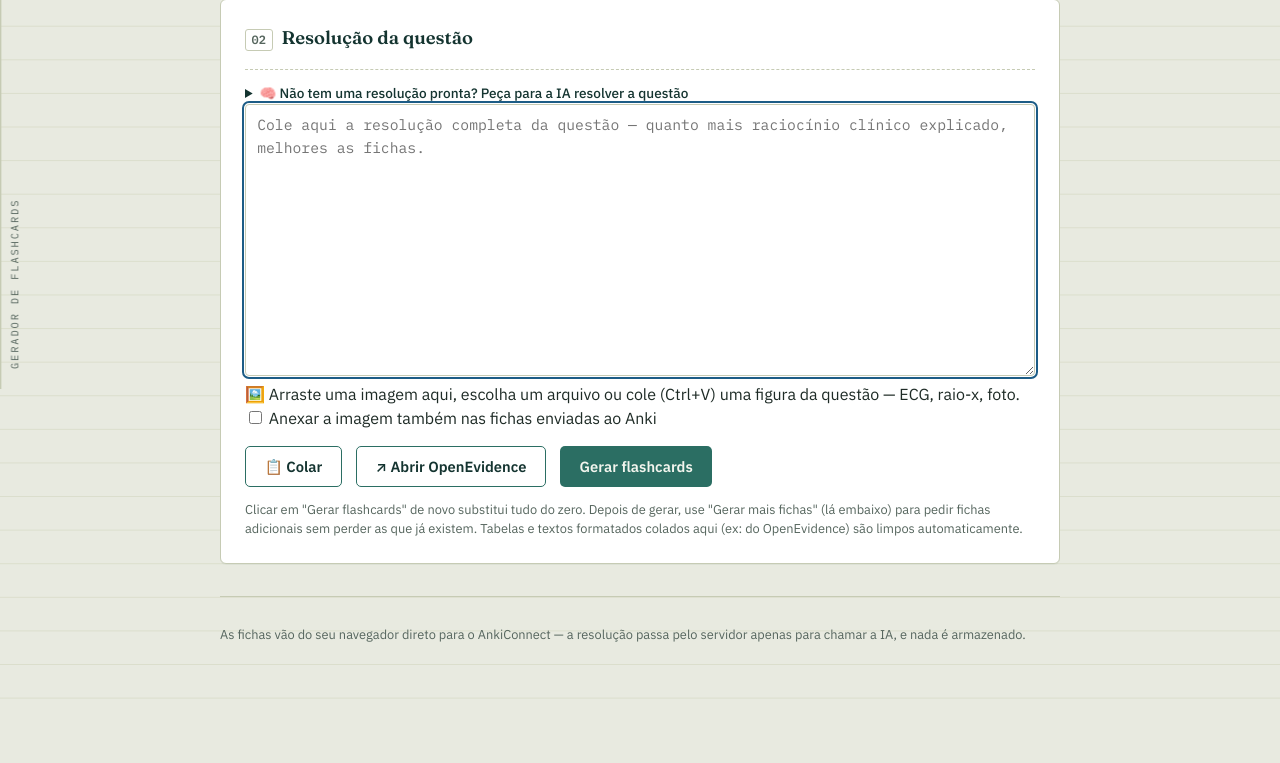
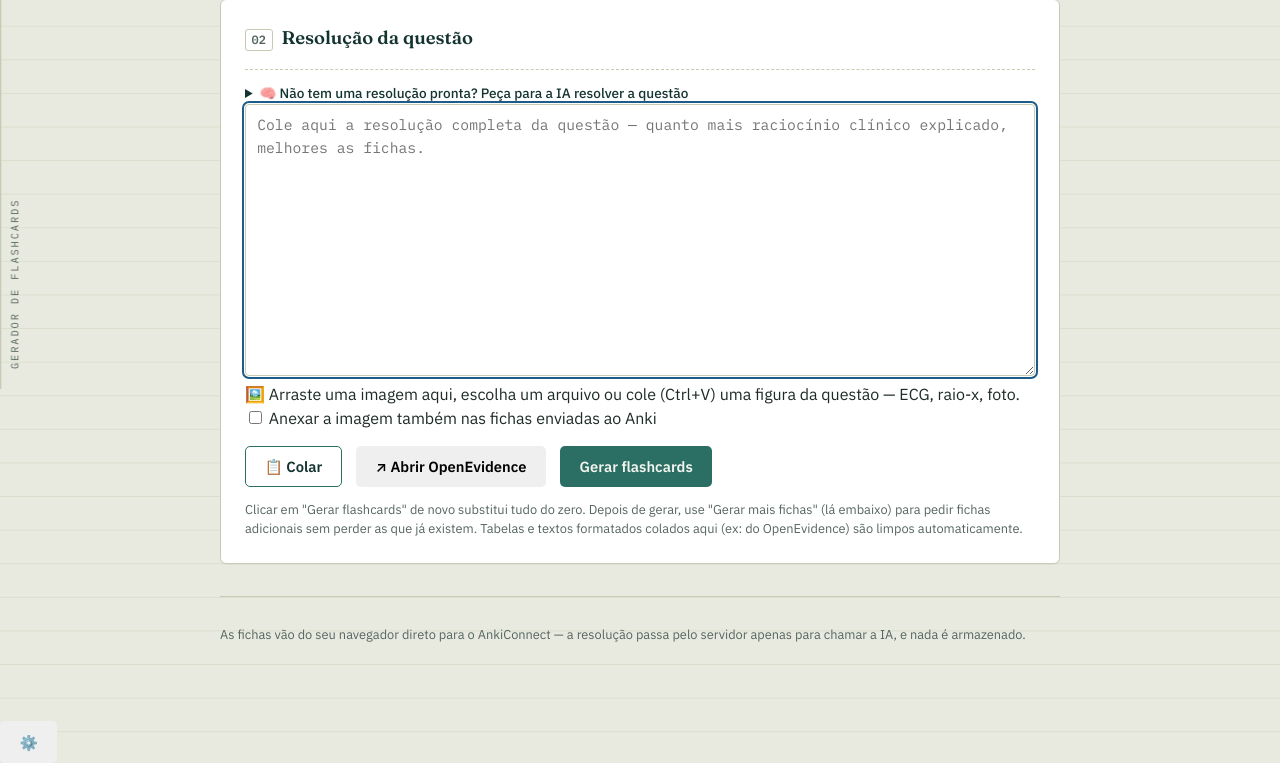
Before and after one commit to francescoconsonni/francards, a Flask app: page / in a window 1280 px wide. Shown: the part 411-1174 px from the top of the page. Before the commit the page ends 1076 px from the top, so only its background shows below. Run offline with Flask 3, Linux system fonts and the light colour scheme; some libraries are stand-ins or nearby versions.

Commit message:
Change button color for OpenEvidence action

```diff
--- a/templates/index.html
+++ b/templates/index.html
@@ -159,7 +159,7 @@
 
       <div class="actions">
         <button id="pasteBtn" class="btn-secondary" type="button">📋 Colar</button>
-        <button id="openEvidenceBtn" class="btn-secondary" type="button">↗ Abrir OpenEvidence</button>
+        <button id="openEvidenceBtn" class="btn-orange" type="button">↗ Abrir OpenEvidence</button>
         <button id="generateBtn" class="btn-primary">Gerar flashcards</button>
         <span id="genStatus" class="inline-status" role="status" aria-live="polite"></span>
       </div>
@@ -198,6 +198,9 @@
 
 </div>
 
+<!-- Botão flutuante de configuração — visível só quando instalado como PWA -->
+<button id="configFab" type="button" title="Configuração (⚙️)">⚙️</button>
+
 <script src="/script.js"></script>
 </body>
 </html>
```
